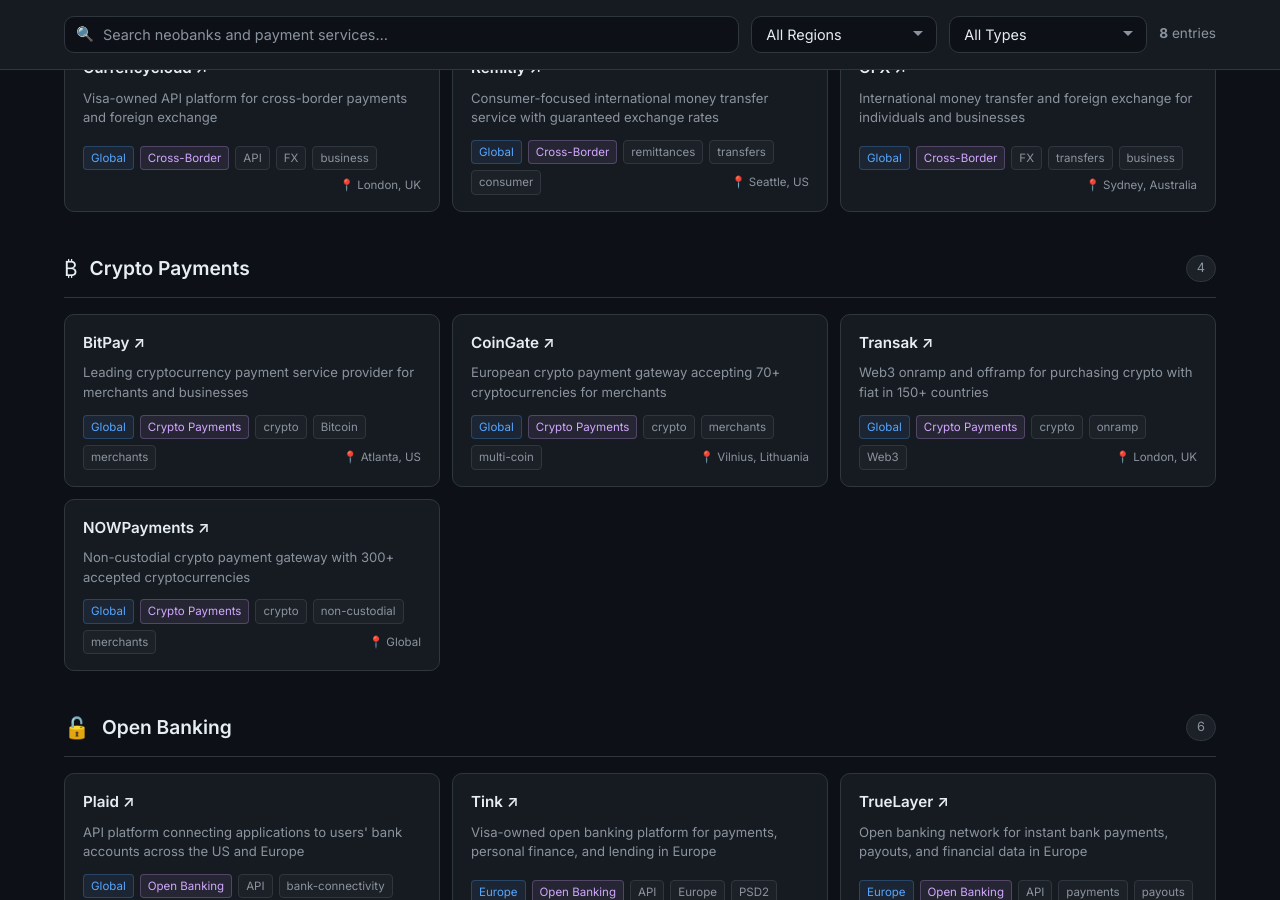
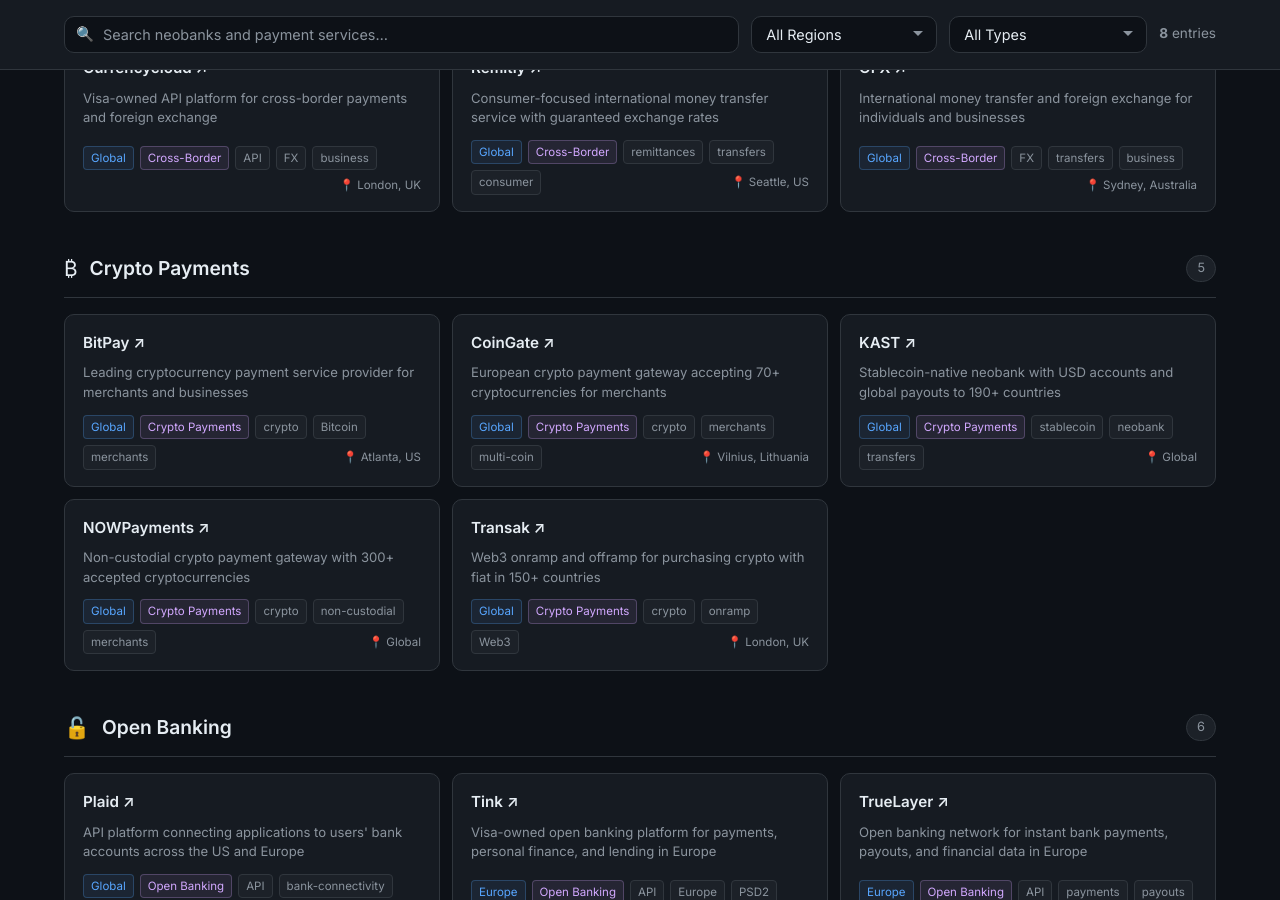
Before and after one commit to ittermit/awesome-neobanks, a Jekyll site: the page built from index.html, in a window 1280 px wide and 900 px high, scrolled down 6032 px. Built offline with Jekyll 4.4.1, drawn with Linux system fonts in a browser that asks for light colours; some of the changed text lies outside the part shown.

Commit message:
Add KAST to payment_systems.yml (Crypto & Web3 Payments)
Removed Transak entry and added KAST entry with updated details.

```diff
--- a/_data/payment_systems.yml
+++ b/_data/payment_systems.yml
@@ -346,14 +346,14 @@
   founded: 2014
   hq: "Vilnius, Lithuania"
 
-- name: Transak
-  url: https://transak.com
-  description: "Web3 onramp and offramp for purchasing crypto with fiat in 150+ countries"
+- name: KAST
+  url: https://kast.xyz
+  description: "Stablecoin-native neobank with USD accounts and global payouts to 190+ countries"
   category: Crypto Payments
   region: Global
-  tags: [crypto, onramp, Web3, fiat-to-crypto]
-  founded: 2019
-  hq: "London, UK"
+  tags: [stablecoin, neobank, transfers, global, USD]
+  founded: 2024
+  hq: "Global"
 
 - name: NOWPayments
   url: https://nowpayments.io
@@ -363,3 +363,12 @@
   tags: [crypto, non-custodial, merchants, multi-coin]
   founded: 2019
   hq: "Global"
+
+- name: Transak
+  url: https://transak.com
+  description: "Web3 onramp and offramp for purchasing crypto with fiat in 150+ countries"
+  category: Crypto Payments
+  region: Global
+  tags: [crypto, onramp, Web3, fiat-to-crypto]
+  founded: 2019
+  hq: "London, UK"
```
